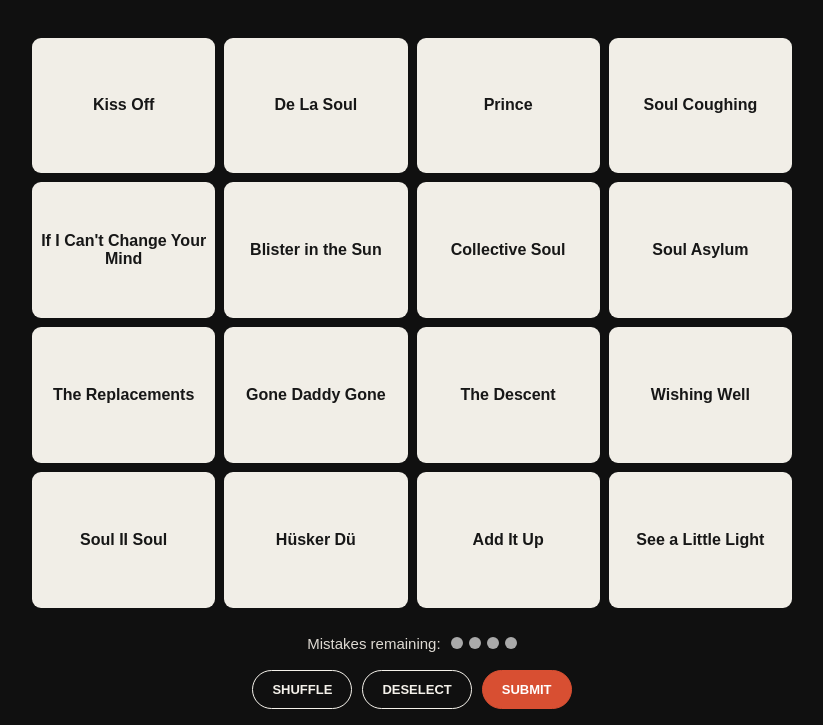
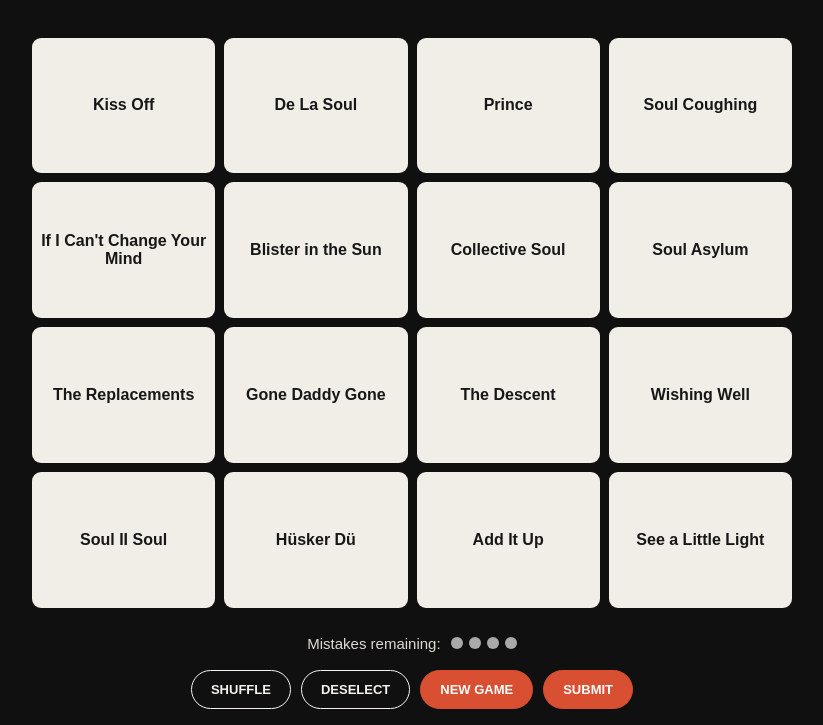
Before and after one commit to czarina28/music-connections, a website: page index.html in a window 1280 px wide. Shown: the part 147-872 px from the top of the page, without its empty margins (228-1051 px from the left). Drawn offline with Linux system fonts and the light colour scheme.

Commit message:
Use New Game action after a failed round

```diff
--- a/index.html
+++ b/index.html
@@ -19,7 +19,6 @@
     </header>
 
     <section id="solvedGroups" class="solved-groups"></section>
-
     <section id="board" class="board"></section>
 
     <div class="mistakes">
@@ -31,6 +30,7 @@
         <button id="shuffleBtn">SHUFFLE</button>
         <button id="deselectBtn">DESELECT</button>
         <button id="nextRoundBtn">NEXT ROUND</button>
+        <button id="newGameBtn" class="primary">NEW GAME</button>
         <button id="submitBtn" class="primary">SUBMIT</button>
     </div>
 
```
Lines whose indentation alone changed are shown as unchanged.
